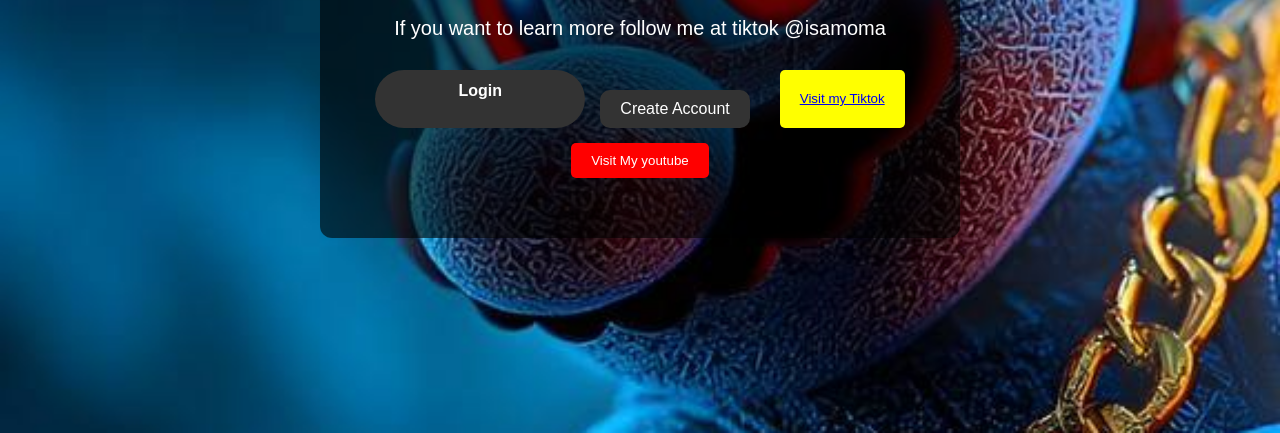
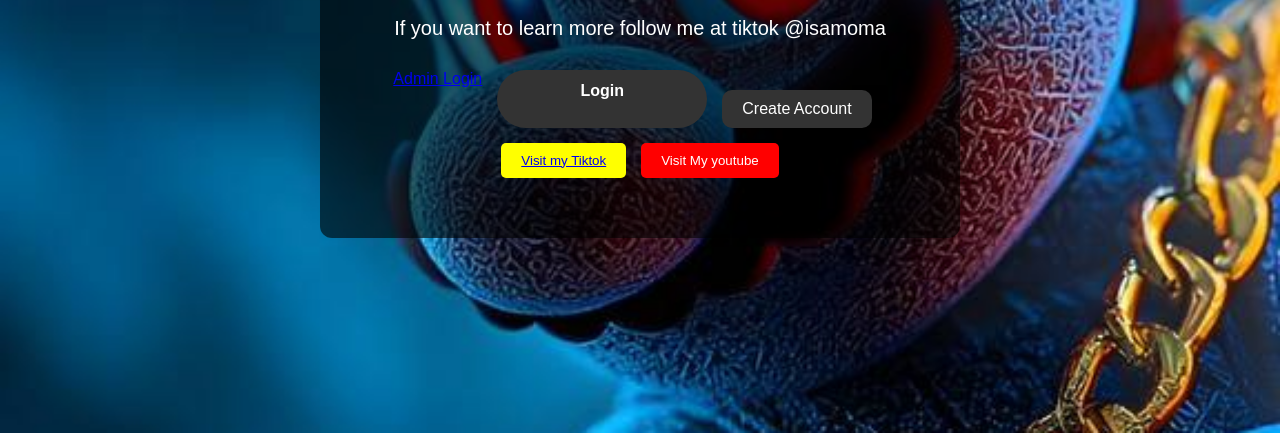
Before and after one commit to isamoma/my-website, a plain HTML site: page index.html in a window 1280 px wide. Shown: the part 367-800 px from the top of the page. Drawn offline with Linux system fonts and the light colour scheme.

Commit message:
Update index.html

```diff
--- a/index.html
+++ b/index.html
@@ -11,6 +11,7 @@
     <h1>Welcome to Isa Moma webpage enjoy the services</h1>
     <p>If you want to learn more follow me at tiktok @isamoma</p>
     <div class="button-group">
+     <a href="https://login-website-zbkl.onrender.com/admin-login" class="admin-link">Admin Login</a>
     <a href="https://login-website-zbkl.onrender.com" class="button">Login</a>
      <a href="https://login-website-zbkl.onrender.com/register" class="login-link">Create Account</a>
     <a href="https://tiktok.com/@isamoma003" target="_blank">
```
